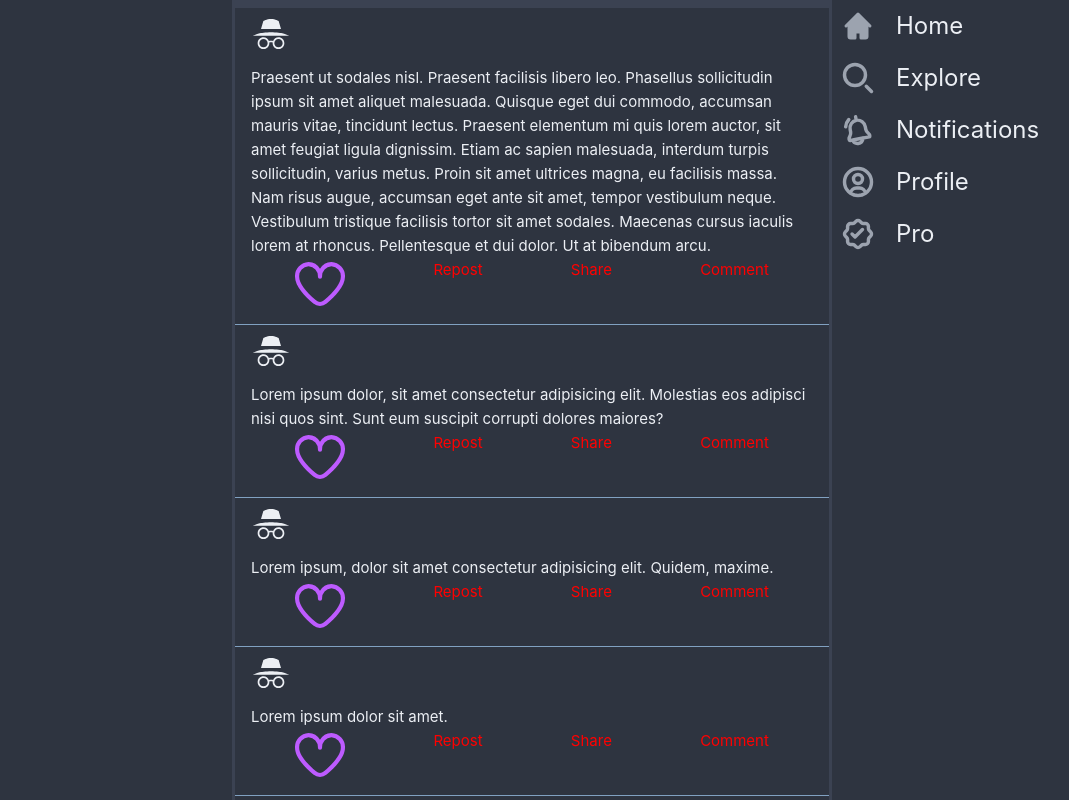
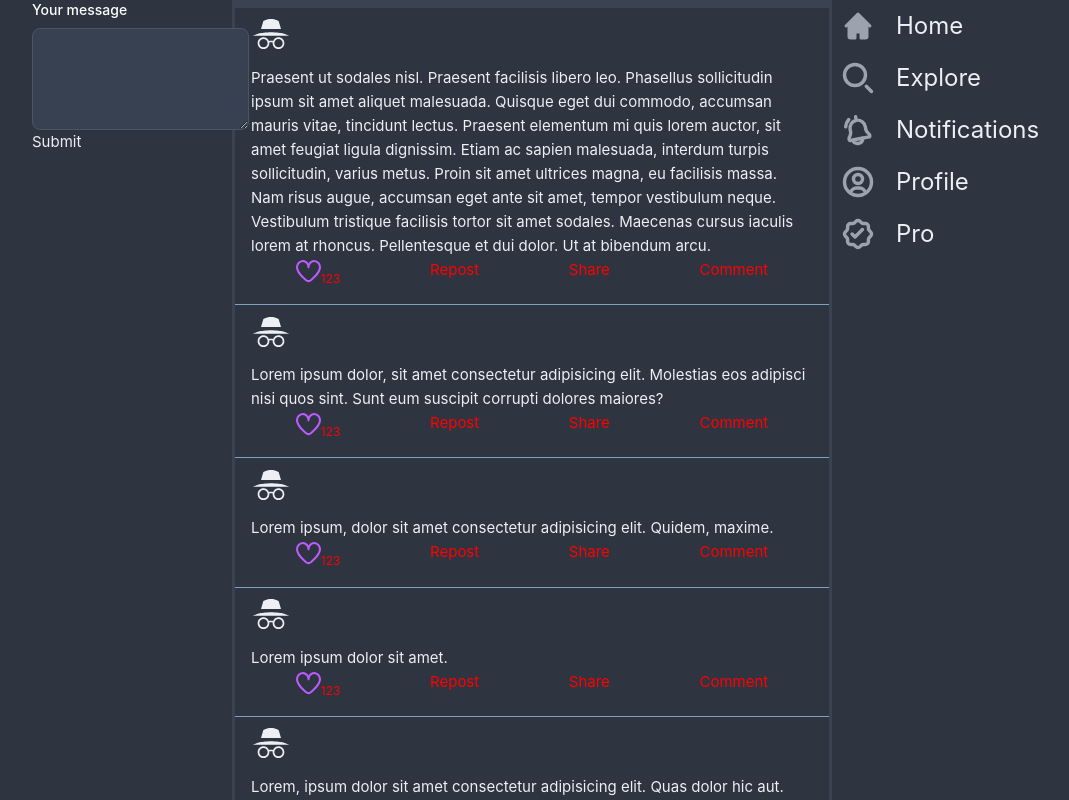
Before and after one commit to codecooker1/Itter, a Vue app in the folder Itter/: page /Home in a window 1280 px wide. Shown: the top 800 px of the page, without its empty margins (108-1177 px from the left). Built offline with nearby package versions, Linux system fonts and the light colour scheme.

Commit message:
little fixes

```diff
--- a/Itter/src/components/LikeButton.vue
+++ b/Itter/src/components/LikeButton.vue
@@ -29,8 +29,8 @@
 .heart-container {
   --heart-color: rgb(189, 91, 255);
   position: relative;
-  width: 50px;
-  height: 50px;
+  width: 25px;
+  height: 25px;
   transition: .3s;
 }
 
--- a/Itter/src/components/SinglePost.vue
+++ b/Itter/src/components/SinglePost.vue
@@ -18,9 +18,10 @@
     </div>
     <div class="media-gallery"></div>
     <div class="action-bar">
-
-      <LikeButton />
-
+      <div class="action-btn">
+        <LikeButton />
+        <p>123</p>
+      </div>
       <p>Repost</p>
       <p>Share</p>
       <p>Comment</p>
@@ -31,6 +32,9 @@
 <script setup>
 import IconIncognito from './icons/IconIncognito.vue'
 import LikeButton from './LikeButton.vue';
+
+//const props = defineProps(["likeCount"]);
+
 </script>
 
 <style scoped>
@@ -42,6 +46,11 @@ article {
   min-height: 54px;
   padding: 16px;
   width: 99%;
+}
+
+.action-btn {
+  display: ruby;
+  font-size: 12px;
 }
 
 .poster-info {
--- a/Itter/src/components/UserSidebar.vue
+++ b/Itter/src/components/UserSidebar.vue
@@ -2,13 +2,11 @@
   <aside class="userbar">
     <form class="max-w-sm mx-auto">
       <label for="message" class="block mb-2 text-sm font-medium text-white">Your message</label>
-      <textarea
-        id="message"
-        rows="4"
+      <textarea id="message" rows="4"
         class="block p-2.5 w-full text-sm rounded-lg border bg-gray-700 border-gray-600 placeholder-gray-400 text-white focus:ring-blue-500 focus:border-blue-500"
-        placeholder="What's on your mind..."
-      >
+        placeholder="What's on your mind...">
       </textarea>
+      <input type="submit" />
     </form>
   </aside>
 </template>
@@ -16,23 +14,14 @@
 <script setup></script>
 
 <style>
-aside.userbar {
-  position: fixed;
-}
-
 .userbar {
   display: flex;
   flex-direction: column;
   justify-content: flex-start;
   align-items: flex-end;
+  gap: 20px;
   overflow: hidden;
-  height: 90vh;
-  min-width: 200px;
-}
-
-@media screen and (max-width: 1100px) {
-  .userbar {
-    visibility: collapse;
-  }
+  width: inherit;
+  position: fixed;
 }
 </style>
--- a/Itter/src/views/HomeView.vue
+++ b/Itter/src/views/HomeView.vue
@@ -1,5 +1,8 @@
 <template>
   <div class="structure">
+    <div class="usersidebar-wrapper">
+      <UserSidebar />
+    </div>
     <main class="feedarea">
       <div class="h-2"></div>
       <SinglePost> </SinglePost>
@@ -112,19 +115,23 @@
     <div class="sidebar-wrapper">
       <SidebarView />
     </div>
-
   </div>
 </template>
 
 <script setup>
 import SinglePost from '@/components/SinglePost.vue'
 import SidebarView from '@/components/SidebarView.vue'
-//import UserSidebar from '@/components/UserSidebar.vue'
+import UserSidebar from '@/components/UserSidebar.vue'
 </script>
 
 <style>
 .sidebar-wrapper {
-  width: fit-content;
+  min-width: 200px;
+  height: fit-content;
+}
+
+.usersidebar-wrapper {
+  min-width: 200px;
 }
 
 .structure {
@@ -146,11 +153,16 @@ import SidebarView from '@/components/SidebarView.vue'
 
 @media screen and (max-width: 1174px) {
   .feedarea {
-    width: calc(100% - 210px);
+    width: calc(100% - 285px);
   }
 
   .sidebar-wrapper {
-    width: 210px;
+    min-width: 210px;
+  }
+
+  .usersidebar-wrapper {
+    display: none;
+    visibility: hidden;
   }
 }
 
@@ -160,7 +172,7 @@ import SidebarView from '@/components/SidebarView.vue'
   }
 
   .sidebar-wrapper {
-    width: 55px;
+    min-width: 55px;
   }
 }
 
```
